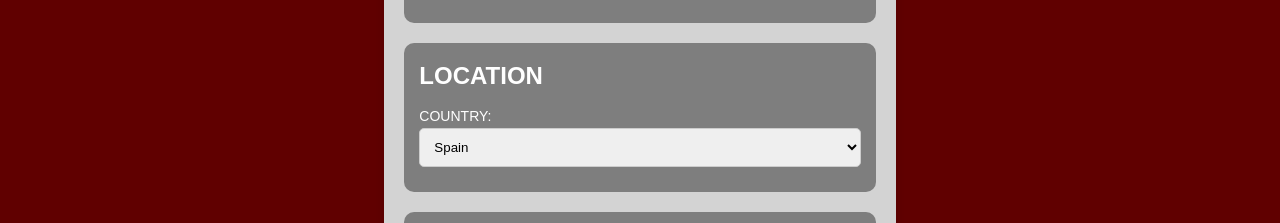
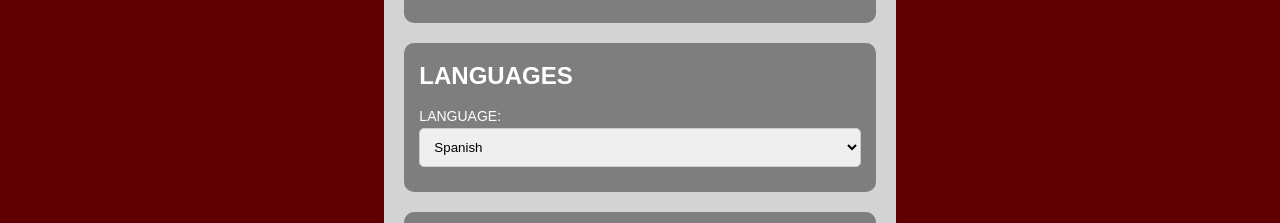
Before and after one commit to ForRealy/Across, a React (Vite) app in the folder frontend/: page /editProfile in a window 1280 px wide. Shown: the part 436-659 px from the top of the page. Built offline with nearby package versions, Linux system fonts and the light colour scheme.

Commit message:
Update edit profile

```diff
--- a/frontend/src/components/EditProfile.tsx
+++ b/frontend/src/components/EditProfile.tsx
@@ -63,14 +63,13 @@ const EditProfile: React.FC = () => {
 
           {/* Sección de Ubicación */}
           <div className="edit-profile-section location">
-            <h2 className="edit-profile-header">LOCATION</h2>
+            <h2 className="edit-profile-header">LANGUAGES</h2>
             <form>
-                <label htmlFor="country">COUNTRY:</label>
+                <label htmlFor="country">LANGUAGE:</label>
                 <select id="country" name="country" className="edit-profile-input">
-                    <option value="spain">Spain</option>
-                    <option value="english">Italy</option>
-                    <option value="france">France</option>
-                    <option value="germany">Germany</option>
+                    <option value="spanish">Spanish</option>
+                    <option value="english">English</option>
+                    <option value="catalan">Catalan</option>
                 </select>
             </form>
           </div>
```
